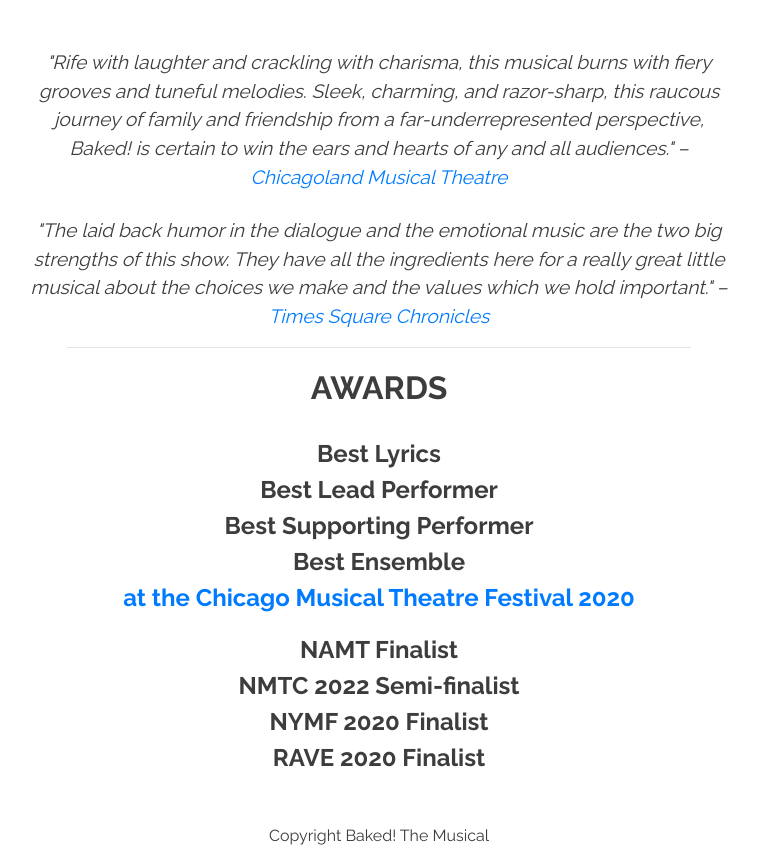
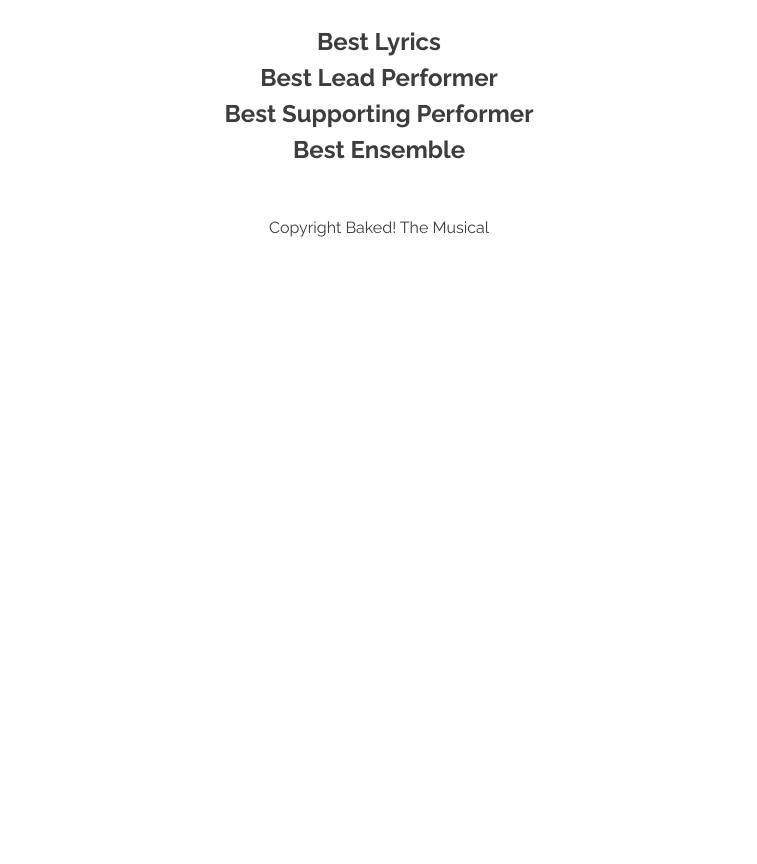
Before and after one commit to jminjie/baked-landing-page, a plain HTML site: page index.html in a window 1280 px wide. Shown: the part 5059-5923 px from the top of the page, without its empty margins (261-1018 px from the left). After the commit the page ends 5315 px from the top, so only its background shows below. Drawn offline with nearby package versions, Linux system fonts and the light colour scheme.

Commit message:
Update old stuff

```diff
--- a/index.html
+++ b/index.html
@@ -192,7 +192,7 @@
             <div class = "row d-flex justify-content-center">
                 <div class="col-md-7 text-center">
                     <div class="description">
-                        Baked! The Musical had a full production as a part of the Chicago Musical Theatre Festival in January of 2020, where we had a sold out run and became the highest grossing show in CMTF history.
+                        Baked! The Musical was part of the <a href="https://www.cmtf.org/baked">Chicago Musical Theatre Festival</a> in January of 2020, where we had a sold out run and became the highest grossing show in CMTF history.
                     </div>
                 </div>
             </div>
@@ -203,37 +203,6 @@
                 </div>
                 <br>
             </div>
-            <br>
-            <div class = "row d-flex justify-content-center">
-                <div class="col-md-7 text-center">
-                    <div class="description" style="font-style:italic;">
-                        "Rife with laughter and crackling with charisma, this
-                        musical burns with fiery grooves and tuneful melodies.
-                        Sleek, charming, and razor-sharp, this raucous journey
-                        of family and friendship from a far-underrepresented
-                        perspective, Baked! is certain to win the ears and
-                        hearts of any and all audiences." – <a target="_blank" href="https://www.chicagolandmusicaltheatre.com/underscore-theatre-kickstarts-the-decade-with-the-6th-annual-chicago-musical-theatre-festival/">Chicagoland Musical Theatre</a>
-                    </div>
-                </div>
-            </div>
-            <br>
-            <div class = "row d-flex justify-content-center">
-                <div class="col-md-7 text-center">
-                    <div class="description" style="font-style:italic;">
-                        "The laid back humor in the dialogue and the emotional
-                        music are the two big strengths of this show. They have all the ingredients
-                        here for a really great little musical about the choices we make and the values
-                        which we hold important." – <a target="_blank"
-                                                       href="https://t2conline.com/baked-is-tasty-but-not-quite-done-at-cmtf/">Times
-                                                       Square Chronicles</a>
-                    </div>
-                </div>
-            </div>
-            <hr>
-            <div class = "row d-flex justify-content-center">
-                <div class = "title"> AWARDS </div>
-            </div>
-            <br>
             <div class = "row d-flex justify-content-center">
                 <div class = "awards col-md-7 text-center">
                     <ul>
@@ -241,15 +210,6 @@
                         <li> Best Lead Performer </li>
                         <li> Best Supporting Performer </li>
                         <li> Best Ensemble </li>
-                    </ul>
-                    <a href="https://www.cmtf.org/baked" target="_blank"><p> at the Chicago Musical Theatre Festival 2020 </p></a>
-                </div>
-                <div class = "awards col-md-7 text-center">
-                    <ul>
-                        <li> NAMT Finalist</li>
-                        <li> NMTC 2022 Semi-finalist</li>
-                        <li> NYMF 2020 Finalist</li>
-                        <li> RAVE 2020 Finalist</li>
                     </ul>
                 </div>
             </div>
```
